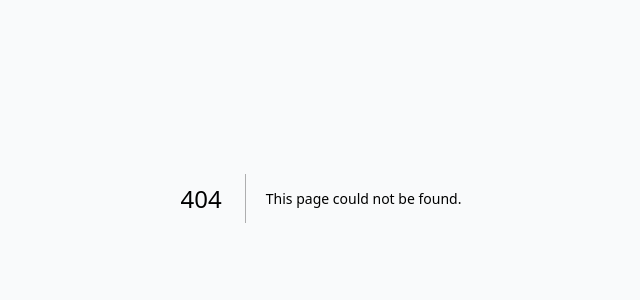
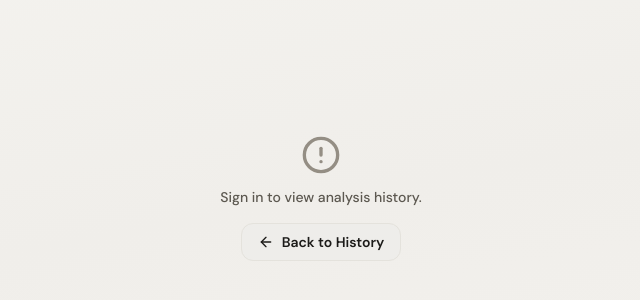
Before and after one commit to cyrusamalan/BetterCals, a Next.js app: page /history/1 in a window 1280 px wide. Before the commit this address had no page. Shown: the part 202-502 px from the top of the page, without its empty margins (319-959 px from the left). Built offline with nearby package versions, Linux system fonts and the light colour scheme; no server answers.

Commit message:
fixed if statement

```diff
--- /dev/null
+++ b/app/history/[id]/page.tsx
@@ -0,0 +1,84 @@
+'use client';
+
+import { useEffect, useState } from 'react';
+import { useParams, useRouter } from 'next/navigation';
+import { useAuth } from '@clerk/nextjs';
+import { ArrowLeft, Loader2, AlertCircle } from 'lucide-react';
+import BloodTestDashboard from '@/components/BloodTestDashboard';
+import type { AnalysisHistory } from '@/types';
+
+export default function AnalysisDetailPage() {
+  const { id } = useParams<{ id: string }>();
+  const router = useRouter();
+  const { isSignedIn, isLoaded } = useAuth();
+  const [analysis, setAnalysis] = useState<AnalysisHistory | null>(null);
+  const [error, setError] = useState<string | null>(null);
+  const [loading, setLoading] = useState(true);
+
+  useEffect(() => {
+    if (!isLoaded) return;
+    if (!isSignedIn) {
+      setError('Sign in to view analysis history.');
+      setLoading(false);
+      return;
+    }
+
+    fetch(`/api/analyses/${id}`)
+      .then((res) => {
+        if (!res.ok) throw new Error(res.status === 404 ? 'Analysis not found.' : 'Failed to load analysis.');
+        return res.json();
+      })
+      .then((data) => setAnalysis(data))
+      .catch((err) => setError(err.message))
+      .finally(() => setLoading(false));
+  }, [id, isLoaded, isSignedIn]);
+
+  if (loading || !isLoaded) {
+    return (
+      <div
+        className="min-h-screen flex items-center justify-center"
+        style={{ background: 'linear-gradient(170deg, #f6f5f1 0%, #f0eeea 50%, #f5f3ef 100%)' }}
+      >
+        <Loader2 className="w-6 h-6 animate-spin" style={{ color: 'var(--accent)' }} />
+      </div>
+    );
+  }
+
+  if (error || !analysis) {
+    return (
+      <div
+        className="min-h-screen flex items-center justify-center px-5"
+        style={{ background: 'linear-gradient(170deg, #f6f5f1 0%, #f0eeea 50%, #f5f3ef 100%)' }}
+      >
+        <div className="text-center max-w-sm">
+          <AlertCircle className="w-10 h-10 mx-auto mb-3" style={{ color: 'var(--text-tertiary)' }} />
+          <p className="text-sm font-medium mb-4" style={{ color: 'var(--text-secondary)' }}>
+            {error || 'Analysis not found.'}
+          </p>
+          <button
+            onClick={() => router.push('/history')}
+            className="inline-flex items-center gap-2 px-4 py-2 rounded-xl text-sm font-semibold btn-press"
+            style={{
+              background: 'var(--border-light)',
+              color: 'var(--text-primary)',
+              border: '1px solid var(--border)',
+            }}
+          >
+            <ArrowLeft className="w-4 h-4" />
+            Back to History
+          </button>
+        </div>
+      </div>
+    );
+  }
+
+  return (
+    <BloodTestDashboard
+      result={analysis.result}
+      markers={analysis.markers}
+      profile={analysis.profile}
+      onReset={() => router.push('/history')}
+      resetLabel="Back to History"
+    />
+  );
+}
--- a/app/history/page.tsx
+++ b/app/history/page.tsx
@@ -12,6 +12,7 @@ import {
   Loader2,
   FolderOpen,
   AlertCircle,
+  ChevronRight,
 } from 'lucide-react';
 import {
   LineChart,
@@ -635,9 +636,10 @@ export default function HistoryPage() {
               const { result, profile } = analysis;
               const bmi = result.recommendations?.bmi;
               return (
-                <div
+                <Link
                   key={analysis.id}
-                  className="relative overflow-hidden rounded-2xl noise"
+                  href={`/history/${analysis.id}`}
+                  className="block relative overflow-hidden rounded-2xl noise transition-all hover:scale-[1.01]"
                   style={{
                     backgroundColor: 'var(--surface)',
                     border: '1px solid var(--border)',
@@ -658,6 +660,7 @@ export default function HistoryPage() {
                           {profile.weightLbs} lbs
                         </p>
                       </div>
+                      <div className="flex items-center gap-2">
                         <div
                           className="flex items-center gap-1.5 px-3 py-1 rounded-full text-sm font-bold"
                           style={{
@@ -667,6 +670,8 @@ export default function HistoryPage() {
                         >
                           <Activity className="w-3.5 h-3.5" />
                           {result.healthScore.overall}
+                        </div>
+                        <ChevronRight className="w-4 h-4" style={{ color: 'var(--text-tertiary)' }} />
                       </div>
                     </div>
 
@@ -679,7 +684,7 @@ export default function HistoryPage() {
                       )}
                     </div>
                   </div>
-                </div>
+                </Link>
               );
             })}
           </div>
--- a/app/page.tsx
+++ b/app/page.tsx
@@ -1,7 +1,7 @@
 'use client';
 
 import { useEffect, useState } from 'react';
-import { Heart, Activity, FileText, Droplets, ChevronRight } from 'lucide-react';
+import { Heart, Activity, FileText, Droplets, ChevronRight, History } from 'lucide-react';
 import { useAuth } from '@clerk/nextjs';
 import TDEEForm from '@/components/TDEEForm';
 import BloodReportUploader from '@/components/BloodReportUploader';
@@ -408,7 +408,21 @@ export default function Home() {
                 Sign in
               </Link>
             ) : profile ? (
-              <ProfileDropdown profile={profile} onEditProfile={handleEditProfile} />
+              <div className="flex items-center gap-2">
+                <Link
+                  href="/history"
+                  className="flex items-center gap-1.5 px-3 py-1.5 rounded-xl text-xs font-semibold btn-press"
+                  style={{
+                    background: 'var(--border-light)',
+                    color: 'var(--text-primary)',
+                    border: '1px solid var(--border)',
+                  }}
+                >
+                  <History className="w-3.5 h-3.5" style={{ color: 'var(--text-tertiary)' }} />
+                  History
+                </Link>
+                <ProfileDropdown profile={profile} onEditProfile={handleEditProfile} />
+              </div>
             ) : (
               <button
                 type="button"
--- a/components/BloodTestDashboard.tsx
+++ b/components/BloodTestDashboard.tsx
@@ -80,6 +80,7 @@ interface BloodTestDashboardProps {
   profile: UserProfile;
   onReset: () => void;
   onEditProfile?: () => void;
+  resetLabel?: string;
 }
 
 const MARKER_NAMES: Record<keyof BloodMarkers, string> = {
@@ -566,7 +567,7 @@ function FlagSection({ title, items, variant }: { title: string; items: string[]
 
 // ── Main Dashboard ──
 
-export default function BloodTestDashboard({ result, markers, profile, onReset, onEditProfile }: BloodTestDashboardProps) {
+export default function BloodTestDashboard({ result, markers, profile, onReset, onEditProfile, resetLabel = 'New Analysis' }: BloodTestDashboardProps) {
   const { isSignedIn } = useAuth();
   const { tdee, healthScore, insights, deficiencies, risks, calorieTiers, macros, recommendations } = result;
   const grade = getScoreGrade(healthScore.overall);
@@ -787,7 +788,7 @@ export default function BloodTestDashboard({ result, markers, profile, onReset,
               style={{ color: 'var(--text-secondary)' }}
             >
               <ArrowLeft className="w-4 h-4 transition-transform duration-200 group-hover:-translate-x-1" style={{ color: 'var(--text-tertiary)' }} />
-              New Analysis
+              {resetLabel}
             </button>
             <div className="flex items-center gap-3">
               <button
```
Lines whose indentation alone changed are shown as unchanged.
